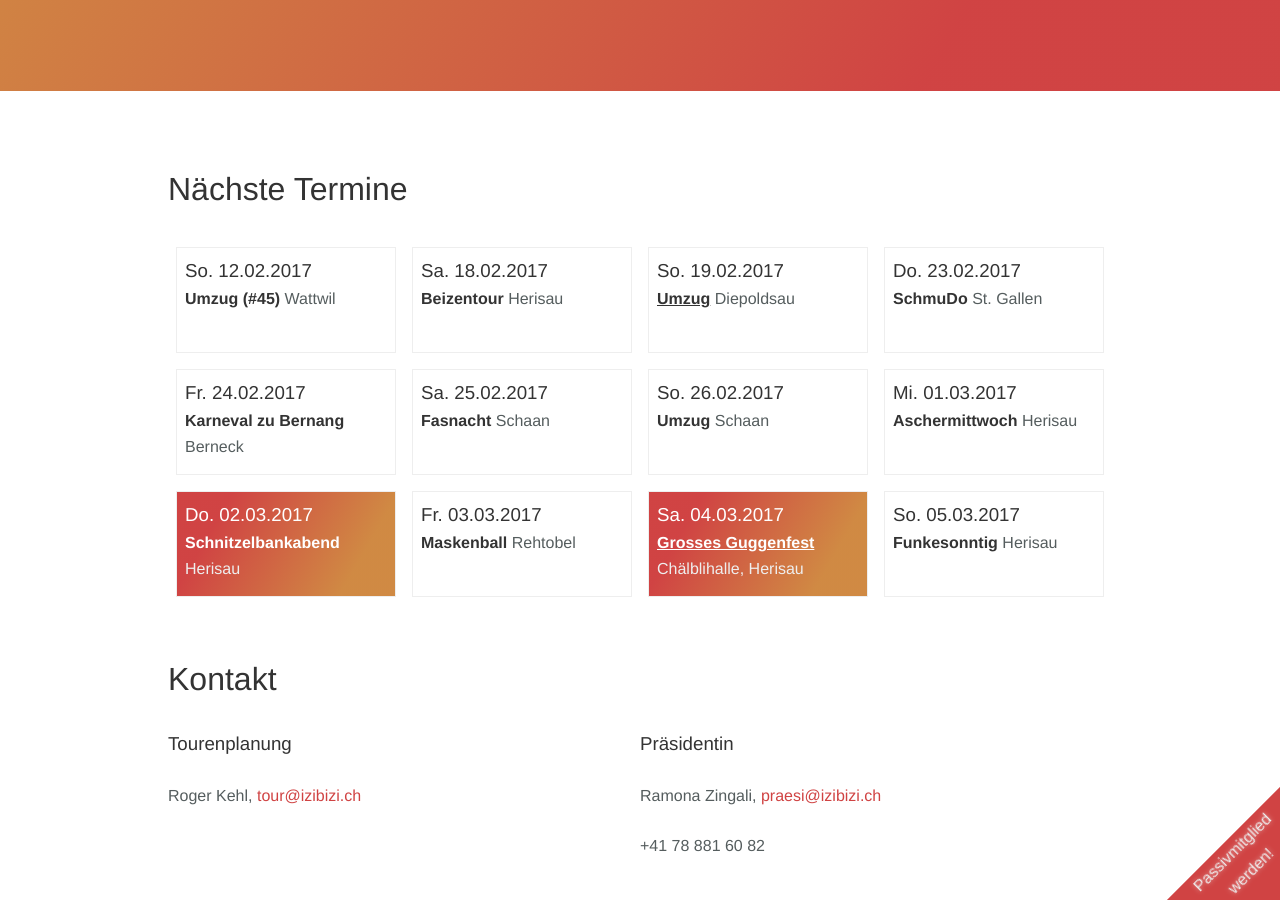
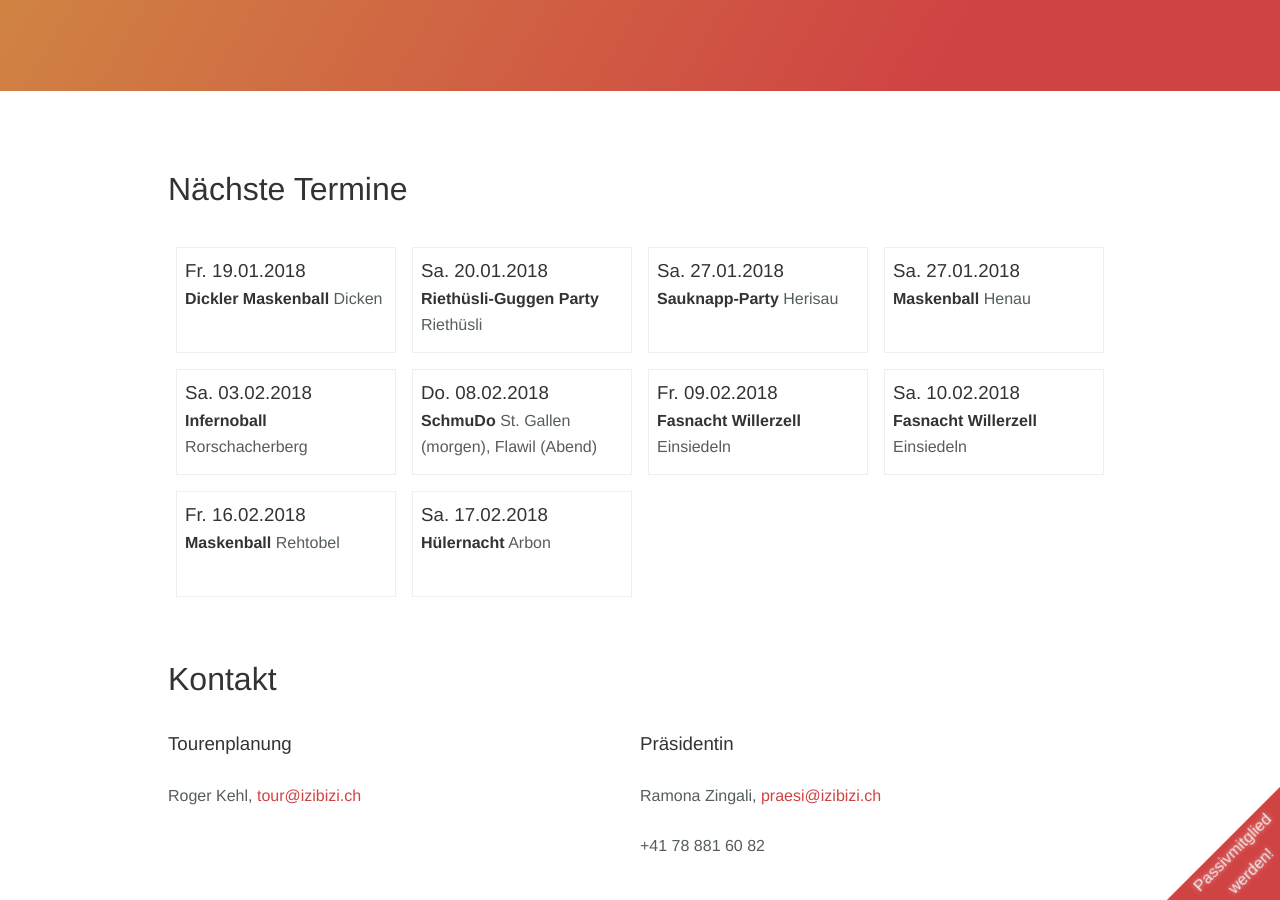
Before and after one commit to izibizi/izibizi.ch, a Jekyll site: the page built from index.html, in a window 1280 px wide and 900 px high, scrolled down 809 px. Built offline with Jekyll 4.4.1, drawn with Linux system fonts in a browser that asks for light colours.

Commit message:
Termine aktualisieren

```diff
--- a/_data/termine.yml
+++ b/_data/termine.yml
@@ -1,64 +1,56 @@
 ---
-- datum: '12.02.2017'
-  tag: So.
-  event: Umzug (#45)
-  wo: Wattwil
+#- datum: '04.03.2017'
+#  tag: Sa.
+#  event: Grosses Guggenfest
+#  wo: Chälblihalle, Herisau
+#  highlight: true
+#  link: https://www.facebook.com/events/341880936185710/
 
-- datum: '18.02.2017'
+- datum: '19.01.2018'
+  tag: Fr.
+  event: Dickler Maskenball
+  wo: Dicken
+
+- datum: '20.01.2018'
   tag: Sa.
-  event: Beizentour
+  event: Riethüsli-Guggen Party
+  wo: Riethüsli
+
+- datum: '27.01.2018'
+  tag: Sa.
+  event: Sauknapp-Party
   wo: Herisau
+- datum: '27.01.2018'
+  tag: Sa.
+  event: Maskenball
+  wo: Henau
 
-- datum: '19.02.2017'
-  tag: So.
-  event: Umzug
-  wo: Diepoldsau
-  link: http://gula-gula.ch/fasnachts-umzug/
+- datum: '03.02.2018'
+  tag: Sa.
+  event: Infernoball
+  wo: Rorschacherberg
 
-- datum: '23.02.2017'
+- datum: '08.02.2018'
   tag: Do.
   event: SchmuDo
-  wo: St. Gallen
+  wo: St. Gallen (morgen), Flawil (Abend)
 
-- datum: '24.02.2017'
+- datum: '09.02.2018'
   tag: Fr.
-  event: Karneval zu Bernang
-  wo: Berneck
+  event: Fasnacht Willerzell
+  wo: Einsiedeln
 
-- datum: '25.02.2017'
+- datum: '10.02.2018'
   tag: Sa.
-  event: Fasnacht
-  wo: Schaan
+  event: Fasnacht Willerzell
+  wo: Einsiedeln
 
-- datum: '26.02.2017'
-  tag: So.
-  event: Umzug
-  wo: Schaan
-
-- datum: '01.03.2017'
-  tag: Mi.
-  event: Aschermittwoch
-  wo: Herisau
-
-- datum: '02.03.2017'
-  tag: Do.
-  event: Schnitzelbankabend
-  wo: Herisau
-  highlight: true
-
-- datum: '03.03.2017'
+- datum: '16.02.2018'
   tag: Fr.
   event: Maskenball
   wo: Rehtobel
 
-- datum: '04.03.2017'
+- datum: '17.02.2018'
   tag: Sa.
-  event: Grosses Guggenfest
-  wo: Chälblihalle, Herisau
-  highlight: true
-  link: https://www.facebook.com/events/341880936185710/
-
-- datum: '05.03.2017'
-  tag: So.
-  event: Funkesonntig
-  wo: Herisau
+  event: Hülernacht
+  wo: Arbon
```
